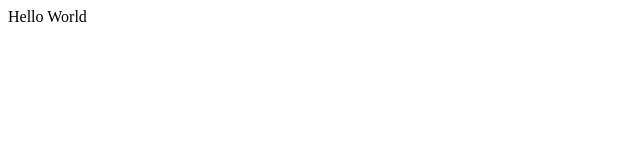
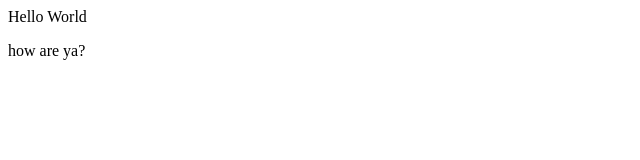
Before and after one commit to tomokeefe24/Git-Demo-Fall2023, a plain HTML site: page index.html in a window 1280 px wide. Shown: the full height of the page, 0-640 px from the left. Drawn offline with Linux system fonts and the light colour scheme.

Commit message:
added how are ya? to index.html

```diff
--- a/index.html
+++ b/index.html
@@ -1 +1,2 @@
 <div>Hello World</div>
+<p>how are ya?</p>
```
